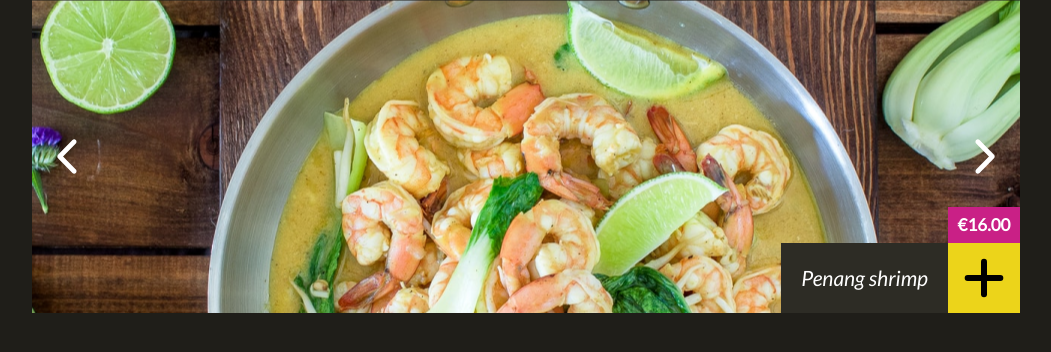
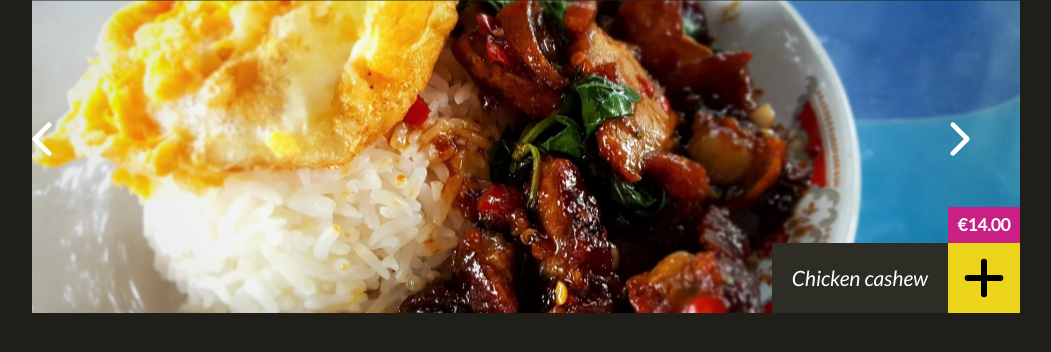
Before and after one commit to js-tasks-ru/jsbasic-20220113_nicolay-poymanov, a website: page 5-module/3-task/index.html in a window 1280 px wide. Both pictures are taken after a click on the element 1099 px from the left and 156 px from the top of the page. Shown: the whole page, without its empty margins (114-1165 px from the left). Drawn offline with Linux system fonts and the light colour scheme.

Commit message:
5-module-3-task

```diff
--- a/5-module/3-task/index.html
+++ b/5-module/3-task/index.html
@@ -1,8 +1,10 @@
 <!DOCTYPE html>
+<head>
   <title>Бангкок Экспресс: Карусель</title>
-
-<link rel="stylesheet" href="/assets/styles/common.css" />
-<link rel="stylesheet" href="./index.css" />
+  <meta charset="utf-8"/>
+  <meta name="viewport" content="width=device-width, initial-scale=1"/>
+  <link rel="stylesheet" href="/assets/styles/common.css"/>
+  <link rel="stylesheet" href="./index.css"/>
 </head>
 
 <body>
--- a/5-module/3-task/index.js
+++ b/5-module/3-task/index.js
@@ -1,3 +1,104 @@
 function initCarousel() {
-  // ваш код...
+  const carousel = {
+    currentSlide: 1,
+    totalSlides: null,
+    containerWidth: null,
+    elements: {
+      controls: {
+        left: null,
+        right: null,
+      },
+      container: null,
+    },
+    moveDirections: {
+      left: 'left',
+      right: 'right',
+    },
+    init: function (selectors) {
+      this.elements.controls.left = document.querySelector(selectors.leftArrow);
+      this.elements.controls.right = document.querySelector(selectors.rightArrow);
+      this.elements.container = document.querySelector(selectors.container);
+      this.totalSlides = document.querySelectorAll(selectors.slide).length;
+      this.containerWidth = this.elements.container.offsetWidth;
+
+      this.updateControlsVisibility();
+      this.initLeftControlListener();
+      this.initRightControlListener();
+    },
+    updateControlsVisibility: function () {
+      // Если слайд один или вообще отсутствуют
+      if (this.totalSlides <= 1) {
+        this.hide(this.elements.controls.left);
+        this.hide(this.elements.controls.right);
+        return;
+      }
+
+      // Если первый слайд
+      if (this.currentSlide - 1 === 0) {
+        this.hide(this.elements.controls.left);
+        this.show(this.elements.controls.right);
+        return;
+      }
+
+      // Если последний слайд
+      if (this.currentSlide + 1 > this.totalSlides) {
+        this.show(this.elements.controls.left);
+        this.hide(this.elements.controls.right);
+        return;
+      }
+
+      this.show(this.elements.controls.left);
+      this.show(this.elements.controls.right);
+    },
+    initLeftControlListener: function () {
+      const object = this;
+      this.elements.controls.left.addEventListener('click', function () {
+        const translateValue = object.getTranslateValueLeft();
+        object.moveSlide(object.moveDirections.left, translateValue);
+      });
+    },
+    initRightControlListener: function () {
+      const object = this;
+      this.elements.controls.right.addEventListener('click', function () {
+        const translateValue = object.getTranslateValueRight();
+        object.moveSlide(object.moveDirections.right, translateValue);
+      });
+    },
+    getTranslateValueRight: function () {
+      return this.currentSlide * this.containerWidth;
+    },
+    getTranslateValueLeft: function () {
+      return -((this.currentSlide - 1) * this.containerWidth) + this.containerWidth;
+    },
+    moveSlide: function (direction, translateValue) {
+      let transformValue;
+
+      if (direction === this.moveDirections.left) {
+        transformValue = `translateX(${translateValue}px)`;
+        this.currentSlide--;
+      } else if (direction === this.moveDirections.right) {
+        transformValue = `translateX(-${translateValue}px)`;
+        this.currentSlide++;
+      }
+
+      this.elements.container.style.transform = transformValue;
+
+      this.updateControlsVisibility();
+    },
+    show: function (arrow) {
+      arrow.style.display = 'block';
+    },
+    hide: function (arrow) {
+      arrow.style.display = 'none';
+    },
+  };
+
+  const selectors = {
+    slide: '.carousel__slide',
+    container: '.carousel__inner',
+    leftArrow: '.carousel__arrow_left',
+    rightArrow: '.carousel__arrow_right'
+  };
+
+  carousel.init(selectors);
 }
```
Lines whose indentation alone changed are shown as unchanged.
